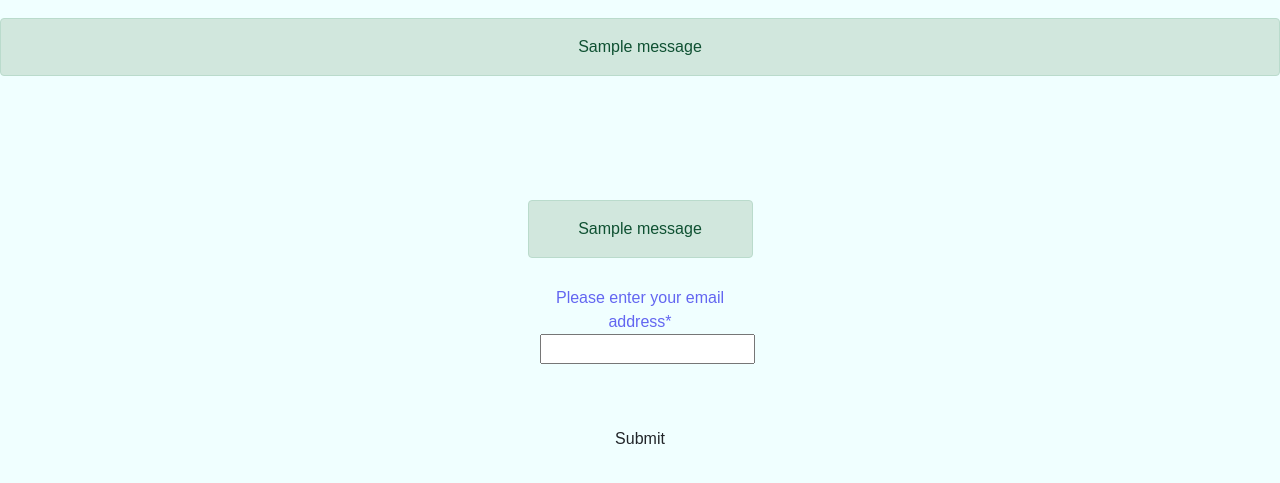
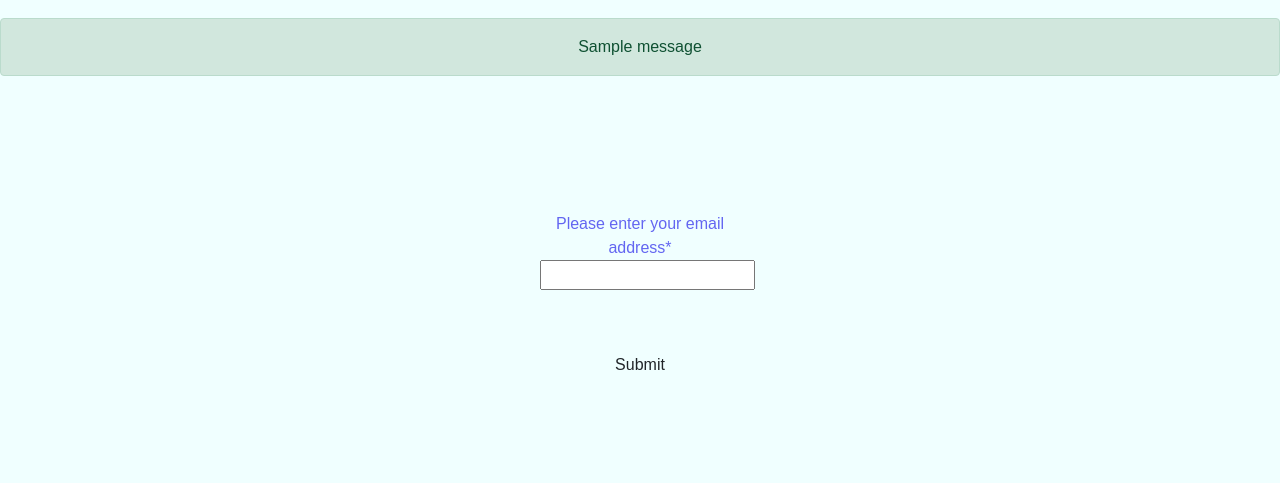
Before and after one commit to timStephens0710/ExampleMusicApp, a Django app: page /user_forgotten_password/ in a window 1280 px wide. Shown: the part 132-615 px from the top of the page. Run offline with Django 4.2, Linux system fonts and the light colour scheme; tables that the repository leaves empty hold one stand-in row (values such as "Sample post"); one stand-in notice (Sample message) is shown; some libraries are stand-ins or nearby versions.

Commit message:
inherit from layout.html

```diff
--- a/project_folder/music_app/templates/user_forgotten_password.html
+++ b/project_folder/music_app/templates/user_forgotten_password.html
@@ -4,11 +4,6 @@
 
 {% block content %}
 
-{% if form.non_field_errors %}
-    <div class="alert alert-danger">
-        {{ form.non_field_errors }}
-    </div>
-{% endif %}
 
 <!-- start nav-bar -->
 <header class="header">
@@ -29,18 +24,9 @@
             <title> Forgotten Your Password -.-</title>
             {% csrf_token %}
                 <fieldset class="form-group my-4">
-                            <!-- Alert messages -->
-                            {% if messages %}
-                            {% for message in messages %}
-                            <div class="alert alert-{{ message.tags }}">
-                                {{ message }}
-                            </div>
-                            {% endfor %}
-                            {% endif %}
                             <div class="auth-form-input">
                                 {{ form.email|as_crispy_field }}
                             </div>
-                    </div>
                 </fieldset>
                 <div class="button-container">
                     <input type="submit" id="submit-button" class="btn button-style" value="Submit">
--- a/project_folder/music_app/templates/user_registration.html
+++ b/project_folder/music_app/templates/user_registration.html
@@ -4,11 +4,6 @@
 
 {% block content %}
 
-{% if form.non_field_errors %}
-    <div class="alert alert-danger">
-        {{ form.non_field_errors }}
-    </div>
-{% endif %}
 
 <!-- start nav-bar -->
 <header class="header">
```
Also changed, not shown: project_folder/music_app/templates/reset_password.html (+0 -13 lines).
